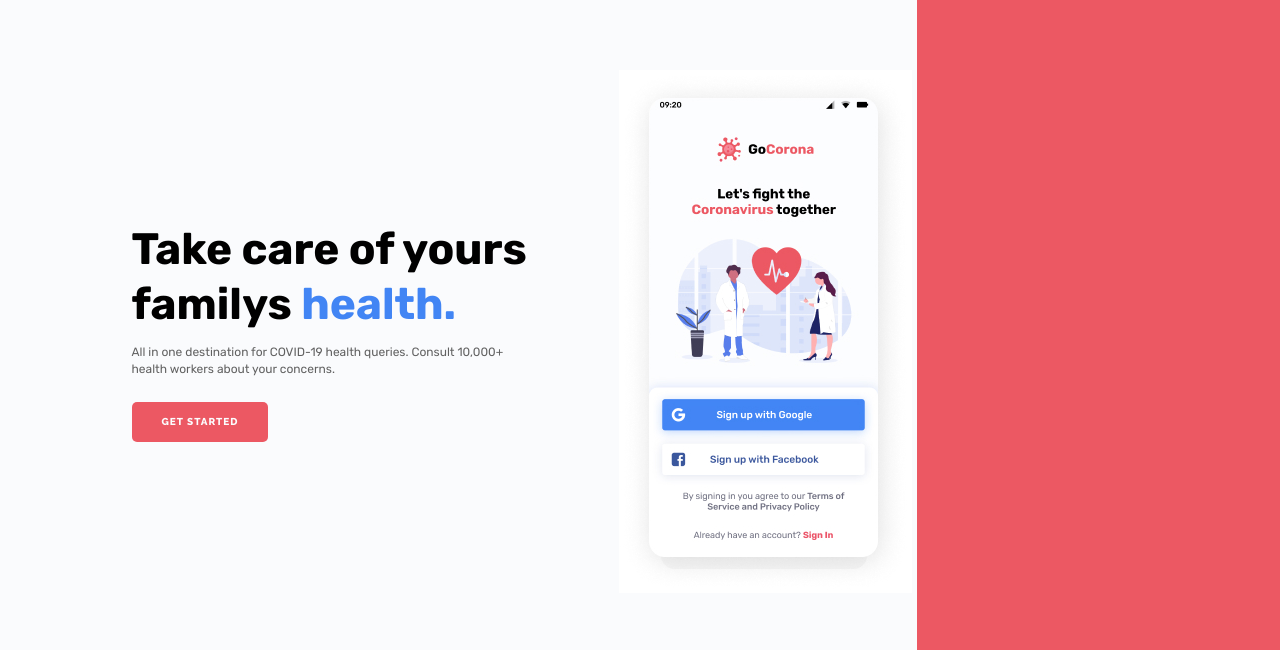
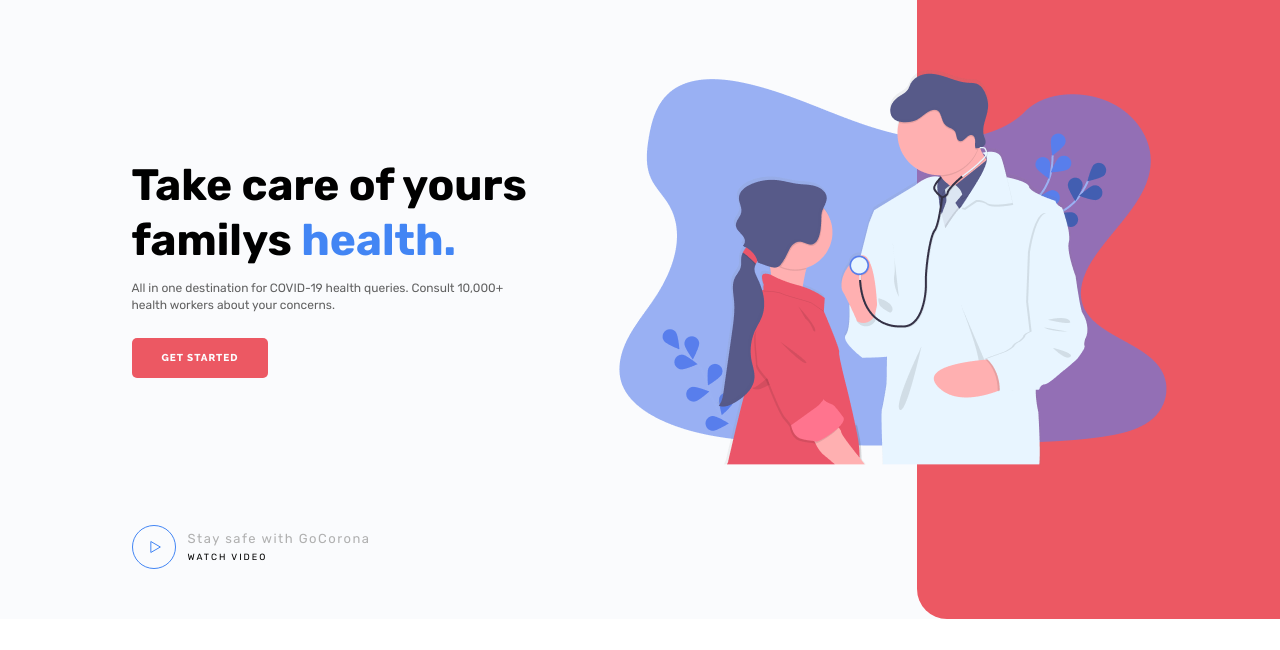
Before and after one commit to VladIhnatovv/gocorona, a plain HTML site: page index.html in a window 1280 px wide. Shown: the part 80-730 px from the top of the page. Drawn offline with Linux system fonts and the light colour scheme.

Commit message:
Third commit

```diff
--- a/index.html
+++ b/index.html
@@ -66,7 +66,7 @@
               </div>
             </div>
             <div class="get-started__image">
-              <img src="img/mobile.jpg" alt="" />
+              <img src="img/doc.png" alt="" />
             </div>
             <div class="get-started__video">
               <a href="" class="video-get-started">
```
Also changed, not shown: img/doc.png (added).
